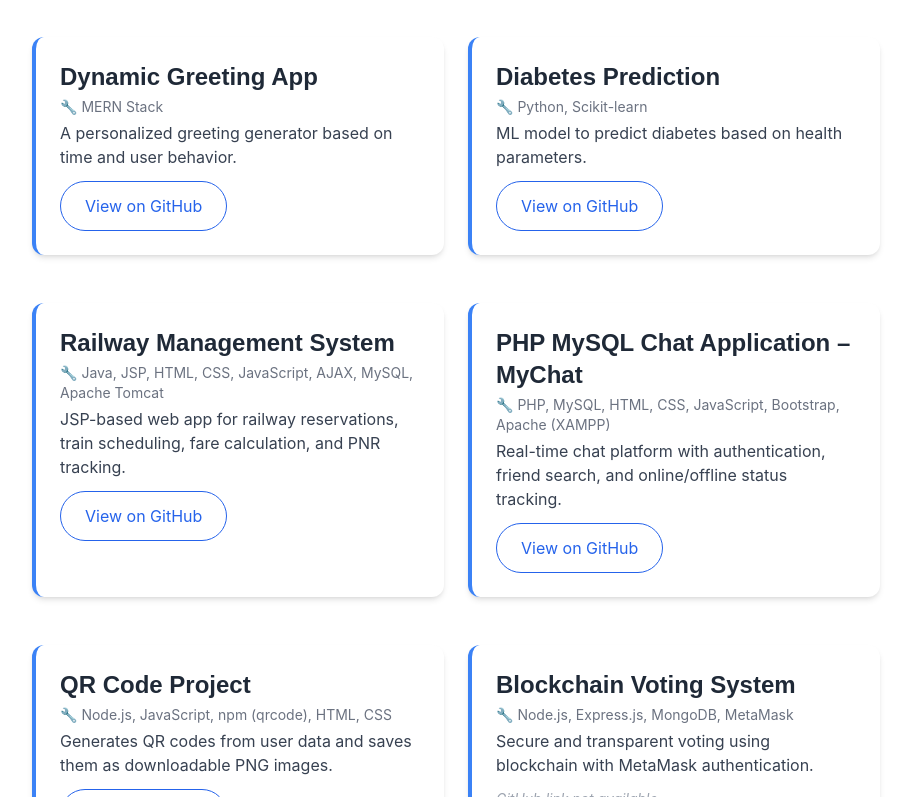
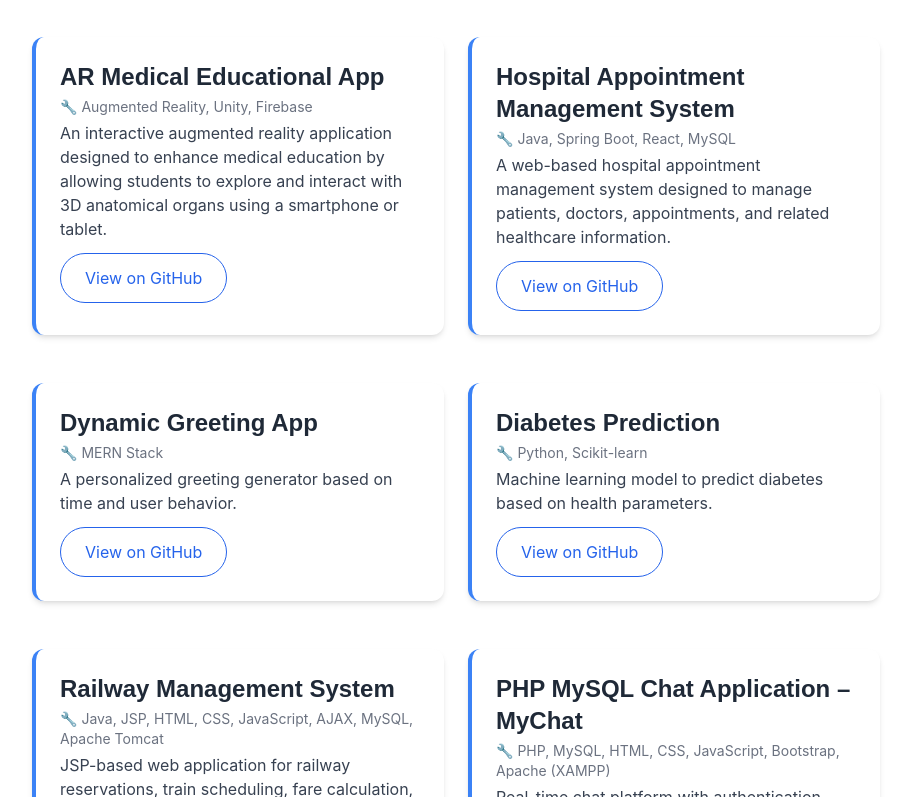
Before and after one commit to Divya22022004/Divya_Portfolio, a Next.js app: page /projects in a window 1280 px wide. Shown: the part 163-960 px from the top of the page, without its empty margins (184-1095 px from the left). Built offline with nearby package versions, Linux system fonts and the light colour scheme.

Commit message:
Update page.tsx

```diff
--- a/app/projects/page.tsx
+++ b/app/projects/page.tsx
@@ -3,56 +3,86 @@
 export default function ProjectsPage() {
   const projects = [
     {
+      title: "AR Medical Educational App",
+      tech: "Augmented Reality, Unity, Firebase",
+      description:
+        "An interactive augmented reality application designed to enhance medical education by allowing students to explore and interact with 3D anatomical organs using a smartphone or tablet.",
+      github: "https://github.com/Divya22022004/AR-Medical-Educational-App"
+    },
+    {
+      title: "Hospital Appointment Management System",
+      tech: "Java, Spring Boot, React, MySQL",
+      description:
+        "A web-based hospital appointment management system designed to manage patients, doctors, appointments, and related healthcare information.",
+      github: "https://github.com/Divya22022004/Hospital_Appointment_Management_System"
+    },
+    {
       title: "Dynamic Greeting App",
       tech: "MERN Stack",
-    description: "A personalized greeting generator based on time and user behavior.",
+      description:
+        "A personalized greeting generator based on time and user behavior.",
       github: "https://github.com/Divya22022004/dynamic_greetings"
     },
     {
       title: "Diabetes Prediction",
       tech: "Python, Scikit-learn",
-    description: "ML model to predict diabetes based on health parameters.",
+      description:
+        "Machine learning model to predict diabetes based on health parameters.",
       github: "https://github.com/Divya22022004/Diabetes-Prediction-Project"
     },
     {
       title: "Railway Management System",
       tech: "Java, JSP, HTML, CSS, JavaScript, AJAX, MySQL, Apache Tomcat",
-    description: "JSP-based web app for railway reservations, train scheduling, fare calculation, and PNR tracking.",
+      description:
+        "JSP-based web application for railway reservations, train scheduling, fare calculation, and PNR tracking.",
       github: "https://github.com/Divya22022004/Railway-Management-System"
     },
     {
       title: "PHP MySQL Chat Application – MyChat",
       tech: "PHP, MySQL, HTML, CSS, JavaScript, Bootstrap, Apache (XAMPP)",
-    description: "Real-time chat platform with authentication, friend search, and online/offline status tracking.",
+      description:
+        "Real-time chat platform with authentication, friend search, and online/offline status tracking.",
       github: "https://github.com/Divya22022004/PHP-MySql-Chat-Application"
     },
     {
       title: "QR Code Project",
       tech: "Node.js, JavaScript, npm (qrcode), HTML, CSS",
-    description: "Generates QR codes from user data and saves them as downloadable PNG images.",
+      description:
+        "Generates QR codes from user data and saves them as downloadable PNG images.",
       github: "https://github.com/Divya22022004/QR-Code-Project"
     },
     {
       title: "Blockchain Voting System",
       tech: "Node.js, Express.js, MongoDB, MetaMask",
-    description: "Secure and transparent voting using blockchain with MetaMask authentication.",
-    // github: "https://github.com/Divya22022004/Blockchain-Voting-System"
+      description:
+        "Secure and transparent voting system using blockchain technology with MetaMask authentication."
     }
-
   ];
-
 
   return (
     <section className="section">
       <h1 className="text-4xl font-extrabold text-center mb-10 text-purple-600 dark:text-purple-400">
         🚀 Projects
       </h1>
+
       <div className="grid sm:grid-cols-2 gap-6">
         {projects.map((project, index) => (
-          <div key={index} className="card border-l-4 border-blue-500 hover:shadow-lg transition-transform hover:scale-105">
-            <h2 className="text-2xl font-semibold text-gray-800 dark:text-white mb-1">{project.title}</h2>
-            <p className="text-sm text-gray-500 mb-1">🔧 {project.tech}</p>
-            <p className="text-gray-700 dark:text-gray-300 mb-3">{project.description}</p>
+          <div
+            key={index}
+            className="card border-l-4 border-blue-500 hover:shadow-lg transition-transform hover:scale-105"
+          >
+            <h2 className="text-2xl font-semibold text-gray-800 dark:text-white mb-1">
+              {project.title}
+            </h2>
+
+            <p className="text-sm text-gray-500 mb-1">
+              🔧 {project.tech}
+            </p>
+
+            <p className="text-gray-700 dark:text-gray-300 mb-3">
+              {project.description}
+            </p>
+
             {project.github ? (
               <a
                 href={project.github}
@@ -63,7 +93,9 @@ export default function ProjectsPage() {
                 View on GitHub
               </a>
             ) : (
-              <p className="text-sm italic text-gray-400 dark:text-gray-500">GitHub link not available</p>
+              <p className="text-sm italic text-gray-400 dark:text-gray-500">
+                GitHub link not available
+              </p>
             )}
           </div>
         ))}
```
Lines whose indentation alone changed are shown as unchanged.
